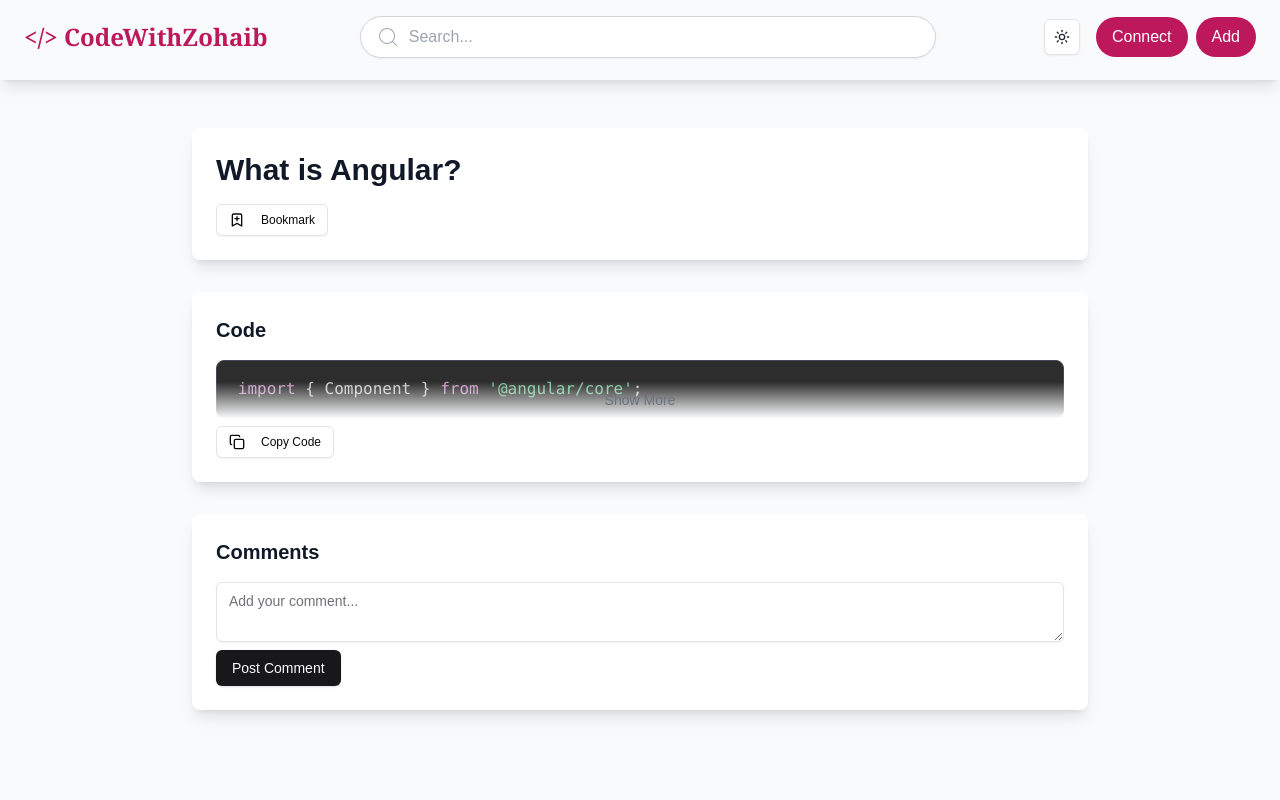
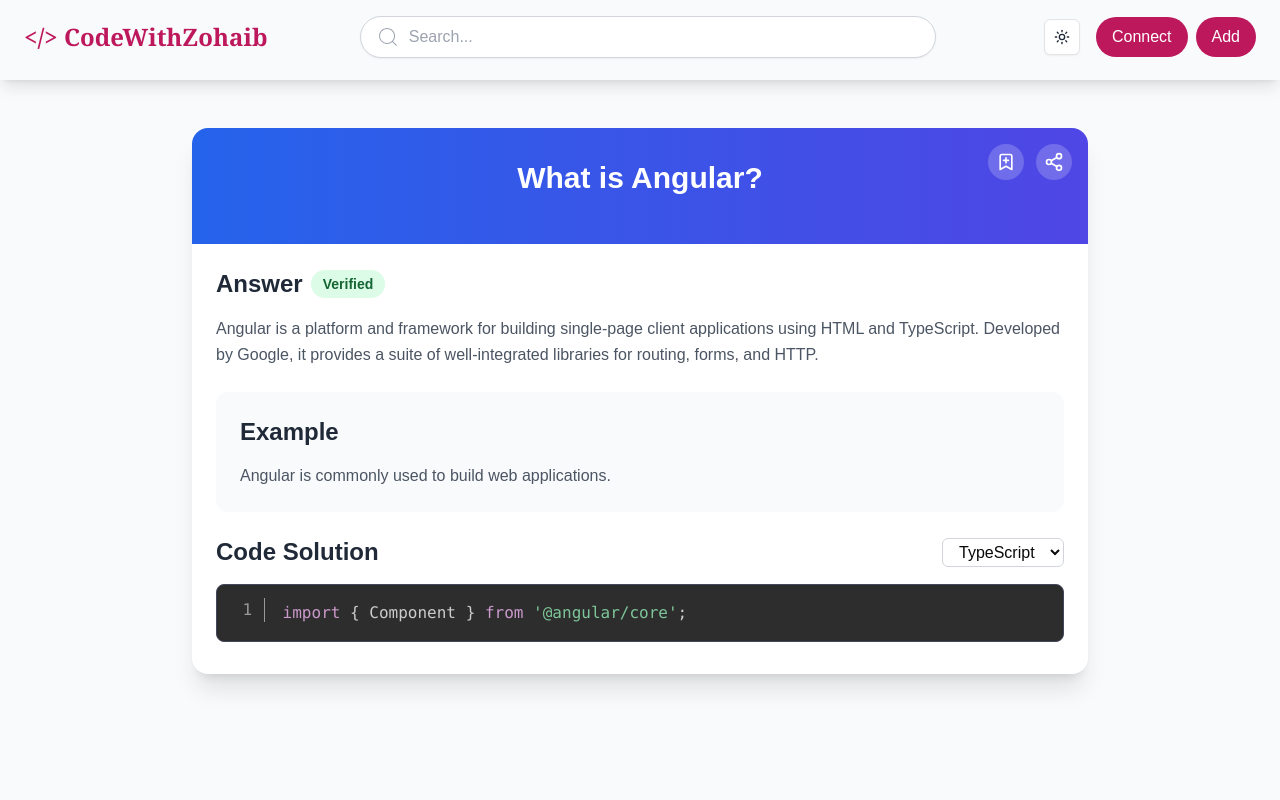
Before and after one commit to DotZohaib/CodeWithZohaib-Academy-, a Next.js app: page /questions/1 in a window 1280 px wide. Shown: the top 800 px of the page. Built offline with nearby package versions, Linux system fonts and the light colour scheme.

Commit message:
page.tsx

```diff
--- a/src/app/questions/[id]/page.tsx
+++ b/src/app/questions/[id]/page.tsx
@@ -1,165 +1,103 @@
-"use client";
-
+'use client';
 import { array as database } from "../../../components/Database";
-import { motion, AnimatePresence } from "framer-motion";
+import { motion } from 'framer-motion';
 import Prism from "prismjs";
-import {
-  useEffect,
-  useState,
-  useRef,
-  ChangeEvent
-} from "react";
+import { useEffect, useState } from "react";
 import "prismjs/themes/prism-tomorrow.css";
 import "prismjs/components/prism-typescript";
-import {
-  CheckCircle,
-  Copy,
-  BookmarkPlus,
-  Share2,
-  Edit,
-  Trash2,
-} from "lucide-react";
-import { Button } from "@/components/ui/button";
-import { Alert, AlertDescription } from "@/components/ui/alert";
-import { Textarea } from "@/components/ui/textarea";
+import "prismjs/components/prism-javascript";
+import "prismjs/components/prism-jsx";
+import "prismjs/components/prism-tsx";
+import "prismjs/components/prism-css";
+import "prismjs/components/prism-json";
+import "prismjs/plugins/line-numbers/prism-line-numbers.js";
+import "prismjs/plugins/line-numbers/prism-line-numbers.css";
+import "prismjs/plugins/show-language/prism-show-language";
+import "prismjs/plugins/copy-to-clipboard/prism-copy-to-clipboard";
+import { CheckCircle, Copy, ChevronUp, ChevronDown, BookmarkPlus, Share2 } from 'lucide-react';
 
-interface Question {
-  id: number;
-  Title: string;
-  code: string;
+interface QuestionPageProps {
+  params: Promise<{ id: string }>; // Update to reflect that params is a Promise
 }
 
-interface Comment {
-  id: number;
-  text: string;
-  author: string;
-  timestamp: string;
-  likes: number;
-  isEdited: boolean;
-}
-
-interface PageProps {
-  params: {
-    id: string;
-  };
-}
-
-export default function QuestionPage({ params }: PageProps) {
-  const [id] = useState<string>(params.id);
-  const [isCopied, setIsCopied] = useState<boolean>(false);
-  const [isBookmarked, setIsBookmarked] = useState<boolean>(false);
-  const [showFullCode, setShowFullCode] = useState<boolean>(false);
-  const [showNotification, setShowNotification] = useState<boolean>(false);
-  const [notificationMessage, setNotificationMessage] = useState<string>("");
-  const [comments, setComments] = useState<Comment[]>([]);
-  const [newComment, setNewComment] = useState<string>("");
-  const [isEditing, setIsEditing] = useState<number | null>(null);
-  const [editText, setEditText] = useState<string>("");
-
-  const commentInputRef = useRef<HTMLTextAreaElement>(null);
-
-  const question: Question | null = database.find(
-    (item: any) => item.id === (id ? parseInt(id, 10) : null)
-  ) ?? null;
+export default function QuestionPage({ params }: QuestionPageProps) {
+  // Use React.use to unwrap params
+  const [id, setId] = useState<string | null>(null);
 
   useEffect(() => {
-    const handleBookmarks = () => {
-      if (!id || typeof window === "undefined") return;
+    const fetchParams = async () => {
+      const unwrappedParams = await params; // Unwrap the Promise
+      setId(unwrappedParams.id);
+    };
+    fetchParams();
+  }, [params]);
+
+  const question = id ? database.find((item) => item.id === parseInt(id, 10)) : null;
+  const [isCopied, setIsCopied] = useState(false);
+  const [isBookmarked, setIsBookmarked] = useState(false);
+  const [showFullCode, setShowFullCode] = useState(false);
+  const [selectedLanguage, setSelectedLanguage] = useState('typescript');
+
+  useEffect(() => {
+    Prism.highlightAll();
+  }, [question, selectedLanguage]);
+
+  const handleCopyCode = async () => {
+    if (question?.code) {
       try {
-        const bookmarks: number[] = JSON.parse(localStorage.getItem("bookmarks") || "[]");
-        setIsBookmarked(bookmarks.includes(parseInt(id, 10)));
-        Prism.highlightAll();
+        await navigator.clipboard.writeText(question.code);
+        setIsCopied(true);
+        setTimeout(() => setIsCopied(false), 2000);
       } catch (error) {
-        console.error("Bookmark error:", error);
+        console.error("Failed to copy code:", error);
+      }
     }
   };
 
-    handleBookmarks();
-    window.addEventListener("storage", handleBookmarks);
-    return () => window.removeEventListener("storage", handleBookmarks);
-  }, [id]);
-
-  const showNotificationWithTimeout = (message: string): void => {
-    setNotificationMessage(message);
-    setShowNotification(true);
-    setTimeout(() => setShowNotification(false), 3000);
-  };
-
-  const handleCopyCode = async (): Promise<void> => {
-    if (!question?.code) return;
-    try {
-      await navigator.clipboard.writeText(question.code);
-      setIsCopied(true);
-      showNotificationWithTimeout("Code copied!");
-      setTimeout(() => setIsCopied(false), 2000);
-    } catch (error) {
-      showNotificationWithTimeout("Copy failed!");
+  const handleBookmark = () => {
+    setIsBookmarked(!isBookmarked);
+    if (typeof window !== 'undefined') {
+      const bookmarks = JSON.parse(localStorage.getItem('bookmarks') || '[]');
+      if (!isBookmarked) {
+        localStorage.setItem('bookmarks', JSON.stringify([...bookmarks, question?.id]));
+      } else {
+        localStorage.setItem('bookmarks', JSON.stringify(bookmarks.filter((id: any) => id !== question?.id)));
+      }
     }
   };
 
-  const handleBookmark = (): void => {
-    if (typeof window === "undefined" || !id) return;
+  const handleShare = async () => {
+    if (navigator.share) {
       try {
-      const bookmarks: number[] = JSON.parse(
-        localStorage.getItem("bookmarks") || "[]"
-      );
-      const parsedId = parseInt(id, 10);
-      const updatedBookmarks = isBookmarked
-        ? bookmarks.filter((bookmarkId) => bookmarkId !== parsedId)
-        : [...bookmarks, parsedId];
-
-      localStorage.setItem("bookmarks", JSON.stringify(updatedBookmarks));
-      setIsBookmarked(!isBookmarked);
-      showNotificationWithTimeout(
-        isBookmarked ? "Removed from bookmarks" : "Added to bookmarks"
-      );
+        await navigator.share({
+          title: question?.Title || "Question",
+          text: `Check out this question: ${question?.Title}`,
+          url: window.location.href,
+        });
       } catch (error) {
-      showNotificationWithTimeout("Bookmark error");
+        console.error("Error sharing:", error);
       }
-  };
-
-  const handleAddComment = (): void => {
-    if (!newComment.trim()) return;
-    const comment: Comment = {
-      id: Date.now(),
-      text: newComment.trim(),
-      author: "User",
-      timestamp: new Date().toISOString(),
-      likes: 0,
-      isEdited: false,
-    };
-    setComments((prev) => [...prev, comment]);
-    setNewComment("");
-    showNotificationWithTimeout("Comment added!");
-  };
-
-  const handleEditComment = (commentId: number): void => {
-    const comment = comments.find((c) => c.id === commentId);
-    if (comment) {
-      setIsEditing(commentId);
-      setEditText(comment.text);
+    } else {
+      try {
+        await navigator.clipboard.writeText(window.location.href);
+        alert("Link copied to clipboard!");
+      } catch (error) {
+        console.error("Failed to copy link:", error);
       }
-  };
-
-  const handleDeleteComment = (commentId: number): void => {
-    setComments((prev) => prev.filter((comment) => comment.id !== commentId));
-    showNotificationWithTimeout("Comment deleted!");
+    }
   };
 
   if (!question) {
     return (
-      <div className="flex items-center justify-center h-screen bg-gray-50 dark:bg-gray-900">
-        <motion.div
+      <div className="flex items-center justify-center h-screen bg-gray-50">
+        <motion.p
           initial={{ scale: 0.8, opacity: 0 }}
           animate={{ scale: 1, opacity: 1 }}
           transition={{ duration: 0.5 }}
-          className="text-center space-y-4"
+          className="text-3xl font-semibold text-red-600"
         >
-          <p className="text-3xl font-semibold text-red-600 dark:text-red-400">
-            Question not found
-          </p>
-          <Button onClick={() => window.history.back()}>Go Back</Button>
-        </motion.div>
+          Question not found.
+        </motion.p>
       </div>
     );
   }
@@ -169,133 +107,129 @@ export default function QuestionPage({ params }: PageProps) {
       initial={{ opacity: 0, y: 20 }}
       animate={{ opacity: 1, y: 0 }}
       transition={{ duration: 0.5 }}
-      className="min-h-screen bg-gray-50 dark:bg-gray-900 py-12 px-4 sm:px-6 lg:px-8"
+      className="min-h-screen bg-gray-50 py-12 px-4 sm:px-6 lg:px-8"
     >
-      <div className="max-w-4xl mx-auto space-y-8">
-        <AnimatePresence>
-          {showNotification && (
-            <motion.div
-              initial={{ opacity: 0, y: -50 }}
+      <div className="max-w-4xl mx-auto">
+        <div className="bg-white rounded-2xl shadow-xl overflow-hidden">
+          <div className="bg-gradient-to-r from-blue-600 to-indigo-600 px-6 py-8 relative">
+            <motion.h1
+              initial={{ opacity: 0, y: -20 }}
               animate={{ opacity: 1, y: 0 }}
-              exit={{ opacity: 0, y: -50 }}
-              className="fixed top-4 right-4 z-50"
-            >
-              <Alert className="bg-green-500 text-white">
-                <AlertDescription>{notificationMessage}</AlertDescription>
-              </Alert>
-            </motion.div>
-          )}
-        </AnimatePresence>
-
-        <div className="bg-white dark:bg-gray-800 rounded-lg shadow-lg p-6">
-          <motion.h1
-            initial={{ opacity: 0 }}
-            animate={{ opacity: 1 }}
-            className="text-3xl font-bold text-gray-900 dark:text-white mb-4"
+              transition={{ delay: 0.2, duration: 0.5 }}
+              className="text-3xl font-bold text-white text-center mb-4"
             >
               {question.Title}
             </motion.h1>
-
-          <div className="flex space-x-4">
-            <Button
-              variant="outline"
-              size="sm"
+            <div className="absolute right-4 top-4 flex space-x-3">
+              <button
                 onClick={handleBookmark}
-              className={`${isBookmarked ? "text-yellow-500" : ""}`}
+                className={`p-2 rounded-full transition-all ${
+                  isBookmarked ? 'bg-yellow-400' : 'bg-white/20'
+                }`}
+                title={isBookmarked ? 'Bookmarked' : 'Add bookmark'}
               >
-              {isBookmarked ? (
-                <CheckCircle className="mr-2 h-4 w-4" />
-              ) : (
-                <BookmarkPlus className="mr-2 h-4 w-4" />
-              )}
-              {isBookmarked ? "Bookmarked" : "Bookmark"}
-            </Button>
+                <BookmarkPlus className="w-5 h-5 text-white" />
+              </button>
+              <button
+                onClick={handleShare}
+                className="p-2 rounded-full bg-white/20 hover:bg-white/30 transition-all"
+                title="Share"
+              >
+                <Share2 className="w-5 h-5 text-white" />
+              </button>
             </div>
           </div>
 
-        <div className="bg-white dark:bg-gray-800 rounded-lg shadow-lg p-6">
-          <h2 className="text-xl font-semibold text-gray-900 dark:text-white mb-4">
-            Code
+          <div className="p-6 space-y-6">
+            <motion.div
+              initial={{ opacity: 0 }}
+              animate={{ opacity: 1 }}
+              transition={{ delay: 0.3, duration: 0.5 }}
+              className="prose max-w-none"
+            >
+              <h2 className="text-2xl font-semibold text-gray-800 mb-4 flex items-center">
+                <span className="mr-2">Answer</span>
+                <span className="px-3 py-1 text-sm bg-green-100 text-green-800 rounded-full">
+                  Verified
+                </span>
               </h2>
+              <p className="text-gray-600 leading-relaxed">
+                {question.answer}
+              </p>
+            </motion.div>
+
+            {question.Sample && (
+              <motion.div
+                initial={{ opacity: 0 }}
+                animate={{ opacity: 1 }}
+                transition={{ delay: 0.4, duration: 0.5 }}
+                className="bg-gray-50 rounded-xl p-6"
+              >
+                <h2 className="text-2xl font-semibold text-gray-800 mb-4">Example</h2>
+                <p className="text-gray-600">{question.Sample}</p>
+              </motion.div>
+            )}
+
+            {question.code && (
+              <motion.div
+                initial={{ opacity: 0 }}
+                animate={{ opacity: 1 }}
+                transition={{ delay: 0.5, duration: 0.5 }}
+                className="relative group"
+              >
+                <div className="flex justify-between items-center mb-4">
+                  <h2 className="text-2xl font-semibold text-gray-800">Code Solution</h2>
+                  <select
+                    value={selectedLanguage}
+                    onChange={(e) => setSelectedLanguage(e.target.value)}
+                    className="px-3 py-1 rounded-md border border-gray-300 bg-white"
+                  >
+                    <option value="typescript">TypeScript</option>
+                    <option value="javascript">JavaScript</option>
+                    <option value="jsx">JSX</option>
+                    <option value="tsx">TSX</option>
+                  </select>
+                </div>
+
                 <div className="relative">
-            <pre
-              className={`language-typescript ${
-                showFullCode ? "overflow-y-auto" : "max-h-64 overflow-y-hidden"
-              } line-numbers`}
+                  <pre className={`line-numbers language-${selectedLanguage} ${
+                    !showFullCode ? 'max-h-64' : ''
+                  } overflow-hidden rounded-lg shadow-inner transition-all duration-500`}>
+                    <code className={`language-${selectedLanguage}`}>
+                      {question.code}
+                    </code>
+                  </pre>
+
+                  <button
+                    onClick={handleCopyCode}
+                    className="absolute top-4 right-4 p-2 bg-gray-800 text-white rounded-md opacity-0 group-hover:opacity-100 transition-all duration-300 flex items-center space-x-2"
                   >
-              <code>{question.code}</code>
-            </pre>
-            {!showFullCode && (
-              <div className="absolute bottom-0 left-0 right-0 bg-gradient-to-t from-gray-50 to-transparent dark:from-gray-800">
+                    {isCopied ? (
+                      <><CheckCircle className="w-4 h-4" /><span>Copied!</span></>
+                    ) : (
+                      <><Copy className="w-4 h-4" /><span>Copy code</span></>
+                    )}
+                  </button>
+
                   <button
-                  onClick={() => setShowFullCode(true)}
-                  className="w-full py-2 text-sm font-medium text-gray-500 hover:text-gray-800 dark:text-gray-400 dark:hover:text-gray-200"
+                    onClick={() => setShowFullCode(!showFullCode)}
+                    className="absolute bottom-4 left-1/2 transform -translate-x-1/2 p-2 bg-gray-800 text-white rounded-md opacity-0 group-hover:opacity-100 transition-all duration-300 flex items-center space-x-2"
                   >
-                  Show More
+                    {showFullCode ? (
+                      <>
+                        <ChevronUp className="w-4 h-4" />
+                        <span>Show less</span>
+                      </>
+                    ) : (
+                      <>
+                        <ChevronDown className="w-4 h-4" />
+                        <span>Show more</span>
+                      </>
+                    )}
                   </button>
                 </div>
+              </motion.div>
             )}
-          </div>
-          <Button variant="outline" size="sm" onClick={handleCopyCode}>
-            {isCopied ? (
-              <CheckCircle className="mr-2 h-4 w-4" />
-            ) : (
-              <Copy className="mr-2 h-4 w-4" />
-            )}
-            {isCopied ? "Copied" : "Copy Code"}
-          </Button>
-        </div>
-
-        <div className="bg-white dark:bg-gray-800 rounded-lg shadow-lg p-6">
-          <h2 className="text-xl font-semibold text-gray-900 dark:text-white mb-4">
-            Comments
-          </h2>
-          <div className="space-y-4">
-            {comments.map((comment) => (
-              <div
-                key={comment.id}
-                className="border border-gray-200 dark:border-gray-700 rounded-lg p-4 space-y-2"
-              >
-                <p className="text-sm text-gray-700 dark:text-gray-300">
-                  {comment.text}
-                </p>
-                <div className="flex items-center justify-between">
-                  <small className="text-xs text-gray-500 dark:text-gray-400">
-                    {comment.author} &bull;{" "}
-                    {new Date(comment.timestamp).toLocaleString()}
-                  </small>
-                  <div className="space-x-2">
-                    <Button
-                      variant="outline"
-                      size="sm"
-                      onClick={() => handleEditComment(comment.id)}
-                      className="text-gray-500 dark:text-gray-400"
-                    >
-                      <Edit className="h-4 w-4" />
-                    </Button>
-                    <Button
-                      variant="outline"
-                      size="sm"
-                      onClick={() => handleDeleteComment(comment.id)}
-                      className="text-gray-500 dark:text-gray-400"
-                    >
-                      <Trash2 className="h-4 w-4" />
-                    </Button>
-                  </div>
-                </div>
-              </div>
-            ))}
-          </div>
-          <div className="mt-4">
-            <Textarea
-              ref={commentInputRef}
-              value={newComment}
-              onChange={(e: ChangeEvent<HTMLTextAreaElement>) => setNewComment(e.target.value)}
-              placeholder="Add your comment..."
-            />
-            <Button onClick={handleAddComment} className="mt-2">
-              Post Comment
-            </Button>
           </div>
         </div>
       </div>
```
Lines whose indentation alone changed are shown as unchanged.
